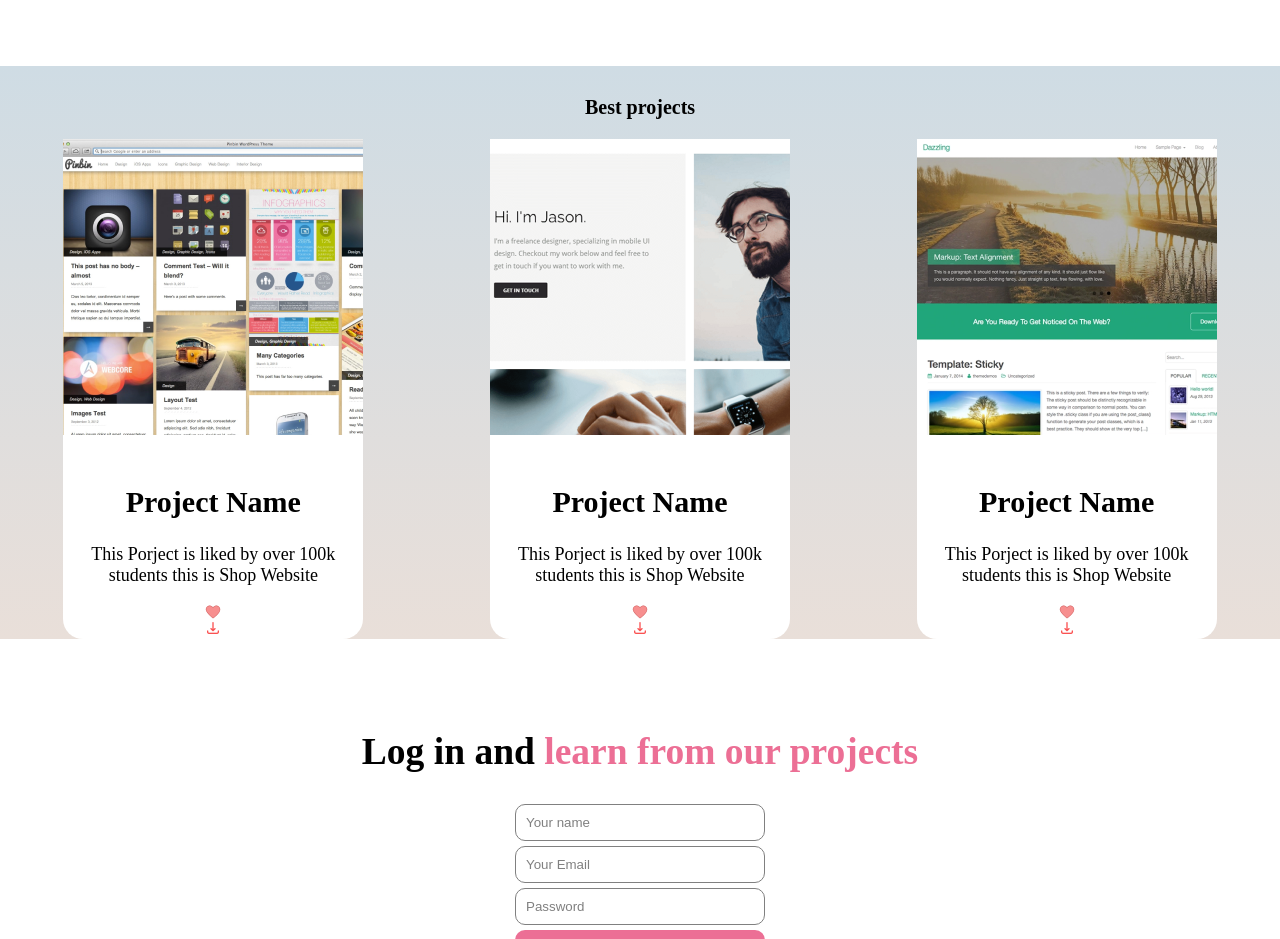
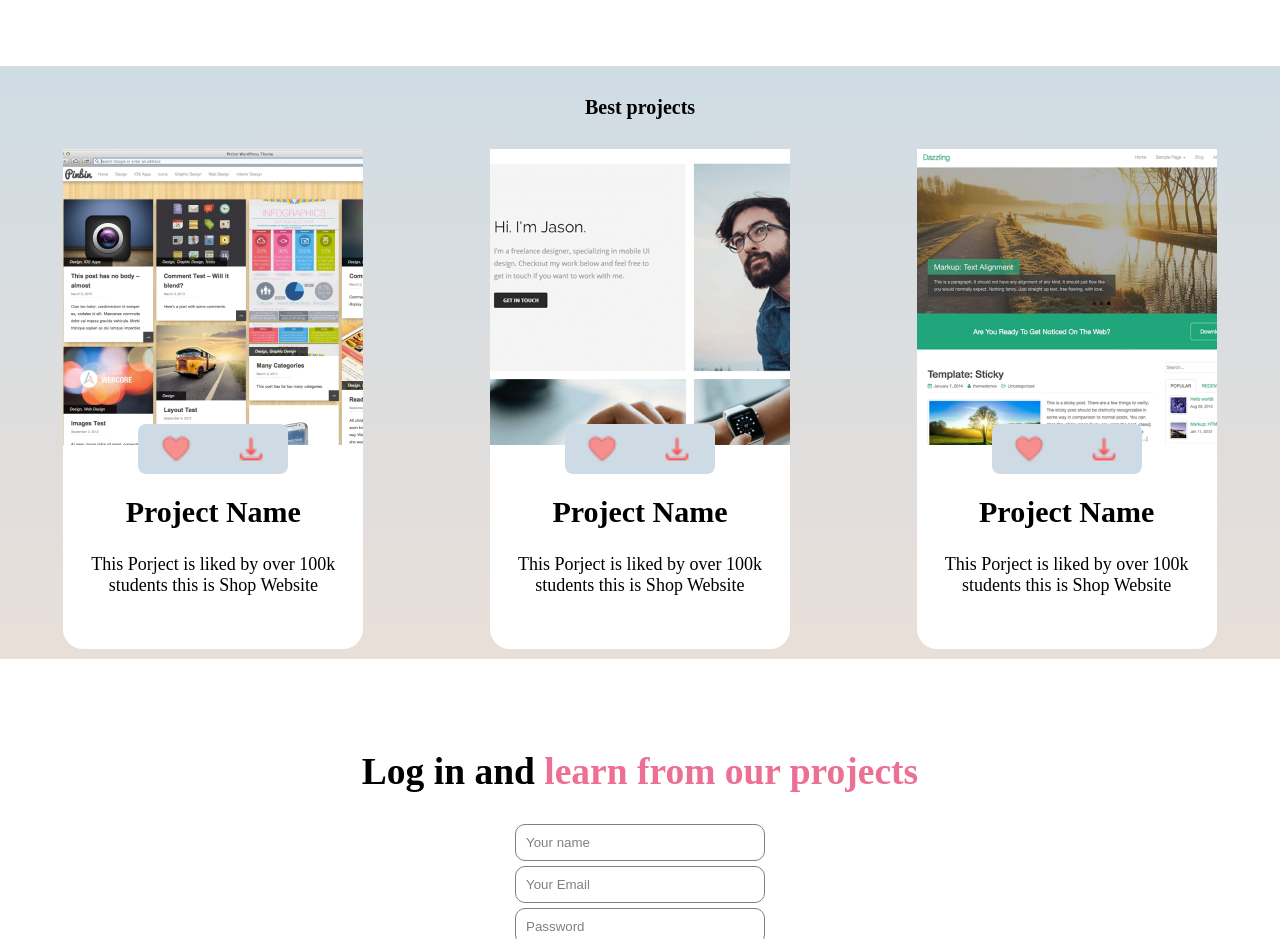
Before and after one commit to nikirana22/Projectskool, a plain HTML site: page index.html in a window 1280 px wide. Shown: the part 1300-2239 px from the top of the page. Drawn offline with Linux system fonts and the light colour scheme.

Commit message:
refactor(index.css):add margin and position in .best-project class and add .poroject-like-container class for like and download container

```diff
--- a/style/index.css
+++ b/style/index.css
@@ -128,6 +128,8 @@
             .best-project{
                 width: 300px;
                 height: 500px;
+                margin: 10px;
+                position: relative;
                 background-color: white;
                 border-radius: 20px;
             }
@@ -138,6 +140,23 @@
             .project-desc{
                 font-size: 18px;
             }
+            .project-like-container{
+                display: flex;
+                justify-content: space-around;
+                align-items: center;
+                width: 150px;
+                bottom: 35%;
+                left: 25%;
+                height: 50px;
+                position: absolute;
+                border-radius: 8px;
+                background-color: #cedbe4;
+            }
+
+            .icon{
+                height: 30px;
+            }
+
            /* ------------------------------------------ LOGIN ---------------------------------------------- */
            .login-container{
             /* height: 600px; */
```
